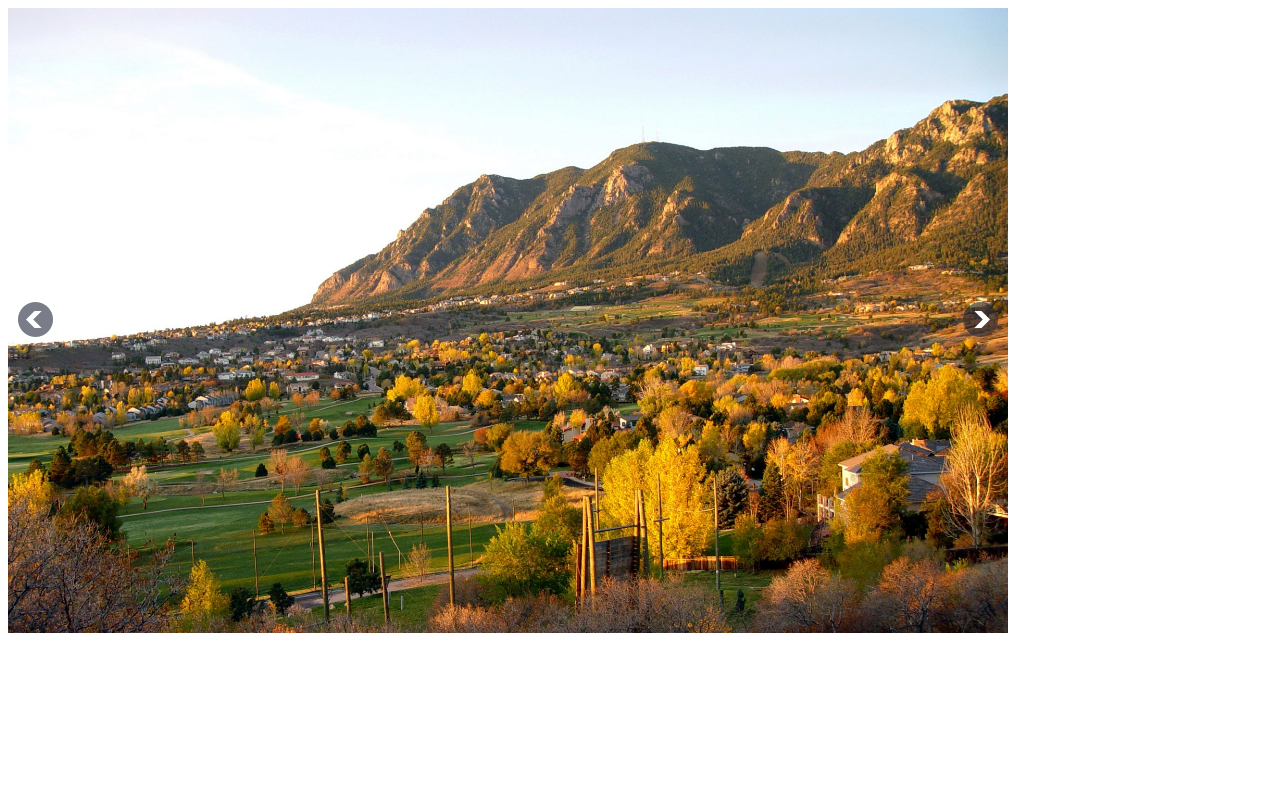
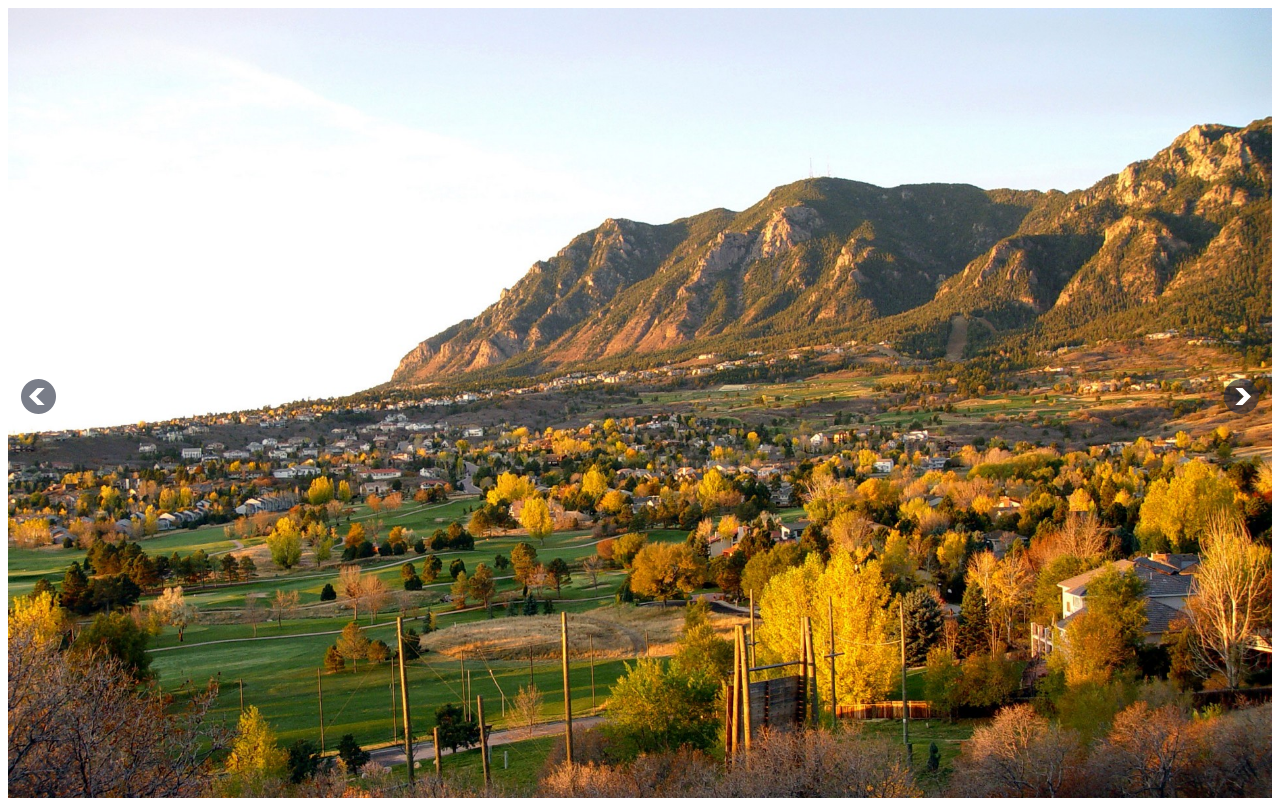
Before and after one commit to Muzummil/Software-Development-Work, a plain HTML site: page mySlider/mySlider(JavaScript)/myslider.html in a window 1280 px wide. Drawn offline with Linux system fonts and the light colour scheme.

Commit message:
Update styles.css

```diff
--- a/mySlider/mySlider(JavaScript)/css/styles.css
+++ b/mySlider/mySlider(JavaScript)/css/styles.css
@@ -1,10 +1,10 @@
 #slider{
-	width: 1000px;
+	width: 100%;
 	position:relative;
 
 }
 #images img{
-	width: 1000px;
+	width: 100%;
 }
 #leftbtn{
 	position: absolute;
```
